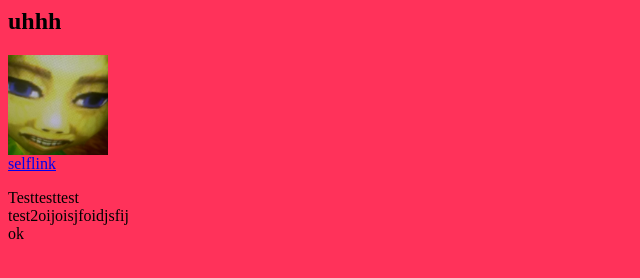
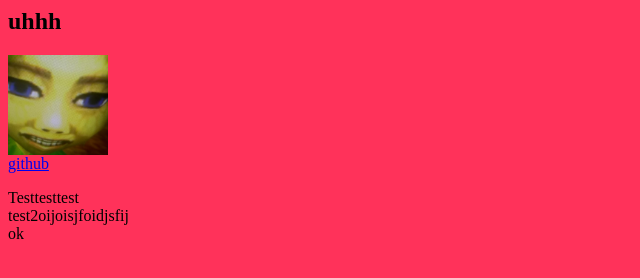
Before and after one commit to fnkzhang/fnkzhang.github.io, a plain HTML site: page index.html in a window 1280 px wide. Shown: the full height of the page, 0-640 px from the left. Drawn offline with Linux system fonts and the light colour scheme.

Commit message:
linked github

```diff
--- a/index.html
+++ b/index.html
@@ -11,7 +11,7 @@
 <body style="background-color: rgb(255, 50, 90);">
 	<h2>uhhh</h2>
 	<img src="img/linkmm.jpg" width= 100><br>
-	<a = href="https://fnkzhang.github.io">selflink</a>
+	<a = href="https://github.com/fnkzhang">github</a>
 	<p> Testtesttest <br>
 		test2oijoisjfoidjsfij <br>
 		ok </p>
```
